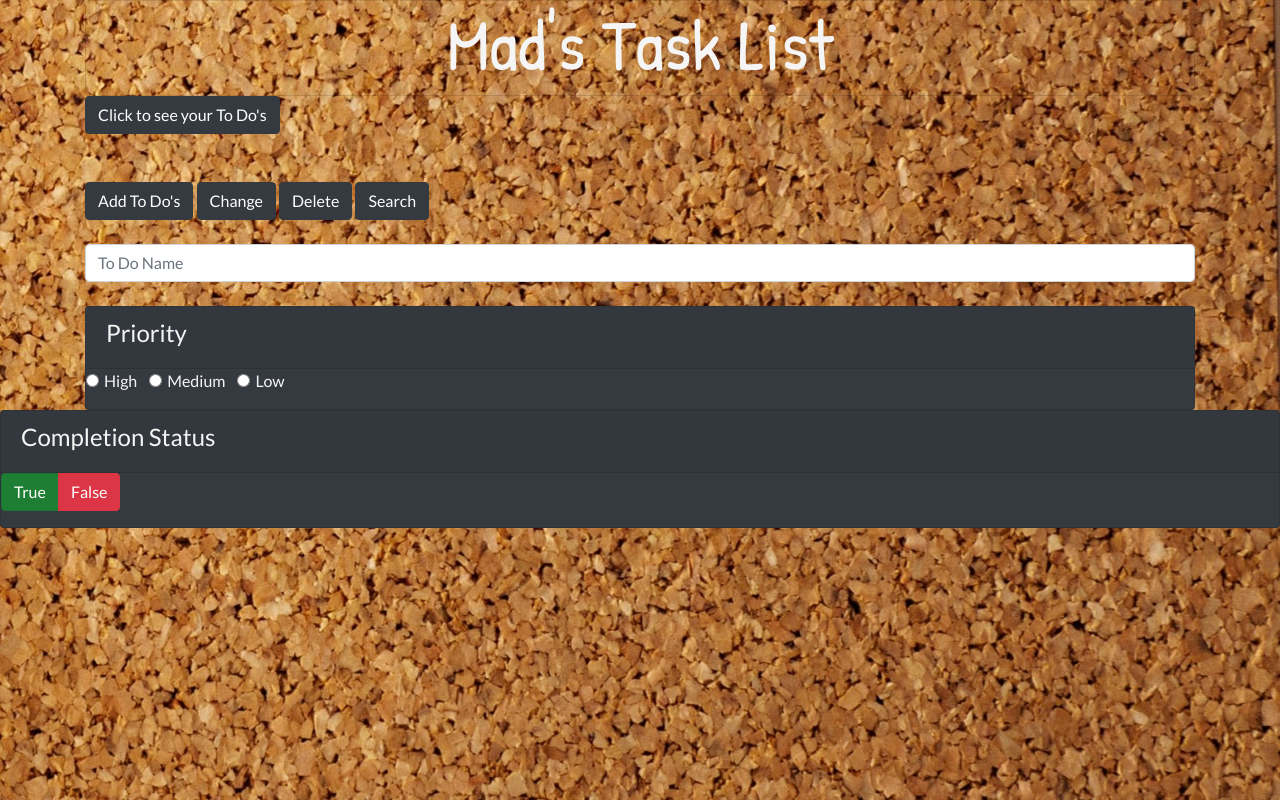
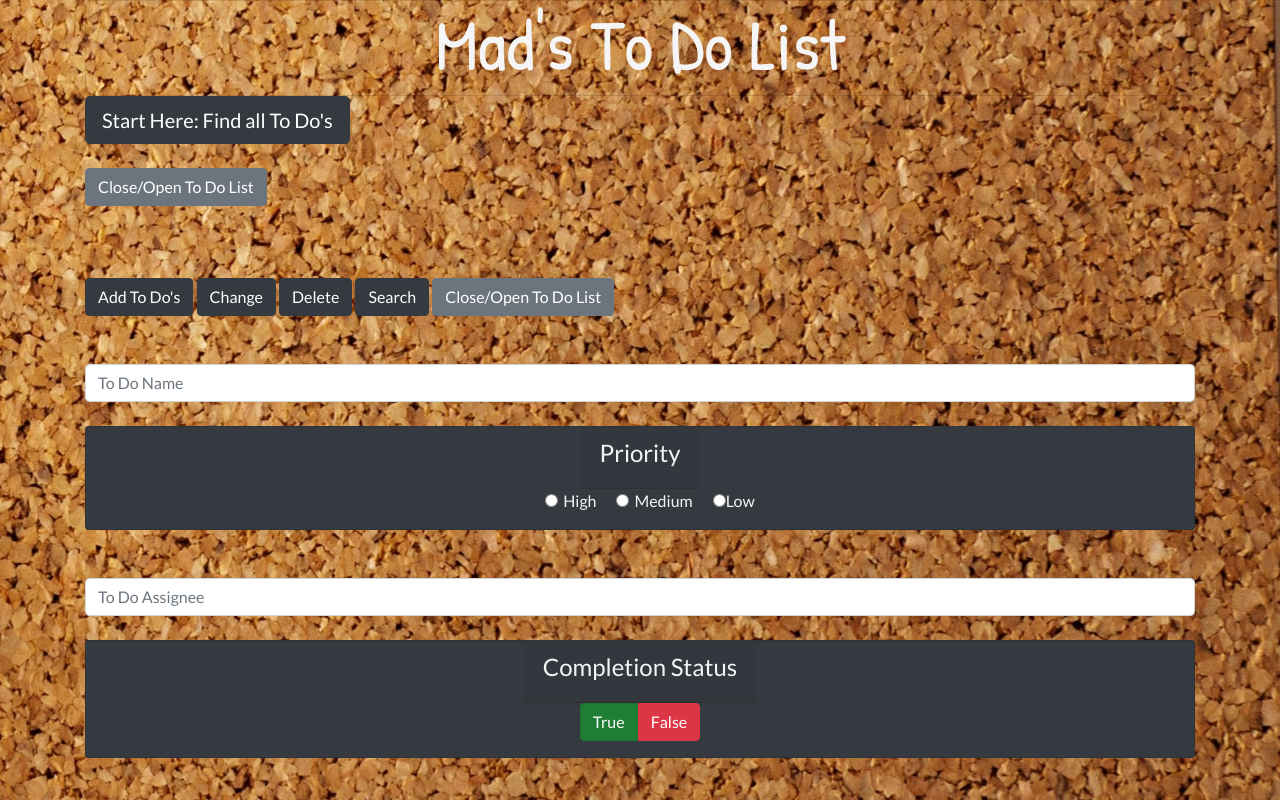
Before and after one commit to mg-skc/todo, a website: page Public/index.html in a window 1280 px wide. Drawn offline with nearby package versions, Linux system fonts and the light colour scheme.

Commit message:
added buttons and more styling

```diff
--- a/Public/index.html
+++ b/Public/index.html
@@ -17,70 +17,77 @@
 <body>
     <div class='container'>
    <div class='card text-center handfont font-effect-outline'>
-       <h1 class='display-3'>Mad's Task List</h1>
+       <h1 class='display-3'>Mad's To Do List</h1>
     </div>
-<button onclick="clickButton()" class="btn btn-dark">Click to see your To Do's </button>
+<button onclick="clickButton()" class="btn btn-dark btn-lg">Start Here:  Find all To Do's </button>
 <br>
 <br>
+<button data-toggle="collapse" class="btn btn-secondary btn-md" data-target="#itemcards">Close/Open To Do List</button>
 <br>
-<div id="itemcards" class='card-columns'>
+<br>
+<div id="itemcards" class='card-columns collapse show'>
+</div>
+<div>
+  <br>
+  <br>
 </div>
 <div>
     <button onclick="" class="btn btn-dark">Add To Do's</button>
     <button onclick="" class="btn btn-dark">Change</button>
     <button onclick="" class="btn btn-dark">Delete</button>
     <button onclick="" class="btn btn-dark">Search</button>
+    <button data-toggle="collapse" class="btn btn-secondary btn-md" data-target="#itemcards">Close/Open To Do List</button>
+  </div>
+    <div>
     <br>
     <br>
-
-            <div>
-             <input type="text" class="form-control" placeholder="To Do Name">
+    <input type="text" class="form-control" placeholder="To Do Name" name ="itemName">
      <br>
      </div>
-
-            <div class='card bg-dark'>
+            <div class='card text-center bg-dark mx-auto form-check-inline'>
                 <div class='card-header'><h4>Priority</h4></div>
                 <div class="input-group mb-3">
-            <div class="form-check-inline">
+                    <div class="input-group-prepend mx-auto">
+                      <div class="form-check ">
                         <label class="form-check-label">
-                  <input type="radio" class="form-check-input" name="optradio">High
-                </label>
+                          <input type="radio" class="form-check-input" name="priHigh">High</label>
                       </div>
-              <div class="form-check-inline">
+                      <div class="form-check">
                         <label class="form-check-label">
-                  <input type="radio" class="form-check-input" name="optradio">Medium
-                </label>
+                          <input type="radio" class="form-check-input" name="priMed">Medium</label>
                       </div>
-              <div class="form-check-inline">
+                      <div class="form-check disabled text-center-up">
                         <label class="form-check-label">
-                  <input type="radio" class="form-check-input" name="optradio">Low
-                </label>
+                          <input type="radio" class="form-check-input`" name="priLow">Low</label>
                       </div>
-
                 </div>
 
     </div>
     </div>
+    <div><br></div>
+    <div>
+      <br>
+      <input type="text" class="form-control" placeholder="To Do Assignee" name ="itemAssignee">
+       <br>
        </div>
 
-            <div class='card bg-dark'>
-                <div class='card-header'><h4>Completion Status</h4></div>
+     <div class='card bg-dark  mx-auto form-check-inline'>
+       <div class='card-header text-left'><h4>Completion Status</h4>
+        </div>
        <div class="input-group mb-3">
-                    <div class="input-group-prepend">
-              <div class="btn-group btn-group-toggle" data-toggle="buttons">
-                <label class="btn btn-success active">
+           <div class="input-group-prepend mx-auto">
+        <div class="btn-group btn-group-toggle mx-auto" data-toggle="buttons">
+       <label class="btn btn-success active mx-auto">
          <input type="radio" name="compStatus" id="compTrue" autocomplete="off" checked> True
        </label>
-                <label class="btn btn-danger">
+       <label class="btn btn-danger mx-auto">
          <input type="radio" name="compStatus" id="compFalse" autocomplete="off"> False
        </label>
-                </div>
-
        </div>
      </div>
    </div>
  </div>
-</div>
+
     </div>
 <!--load javascript files into it-->
 <script src="https://code.jquery.com/jquery-3.3.1.slim.min.js" integrity="sha384-q8i/X+965DzO0rT7abK41JStQIAqVgRVzpbzo5smXKp4YfRvH+8abtTE1Pi6jizo" crossorigin="anonymous"></script>
--- a/Public/todo.css
+++ b/Public/todo.css
@@ -21,3 +21,6 @@ body {
     color: whitesmoke;
 
 }
+.text-center-up{
+    text-align: center;
+    }
```
Also changed, not shown: Public/todo2.js (+22 -3 lines). Lines whose indentation alone changed are shown as unchanged.
